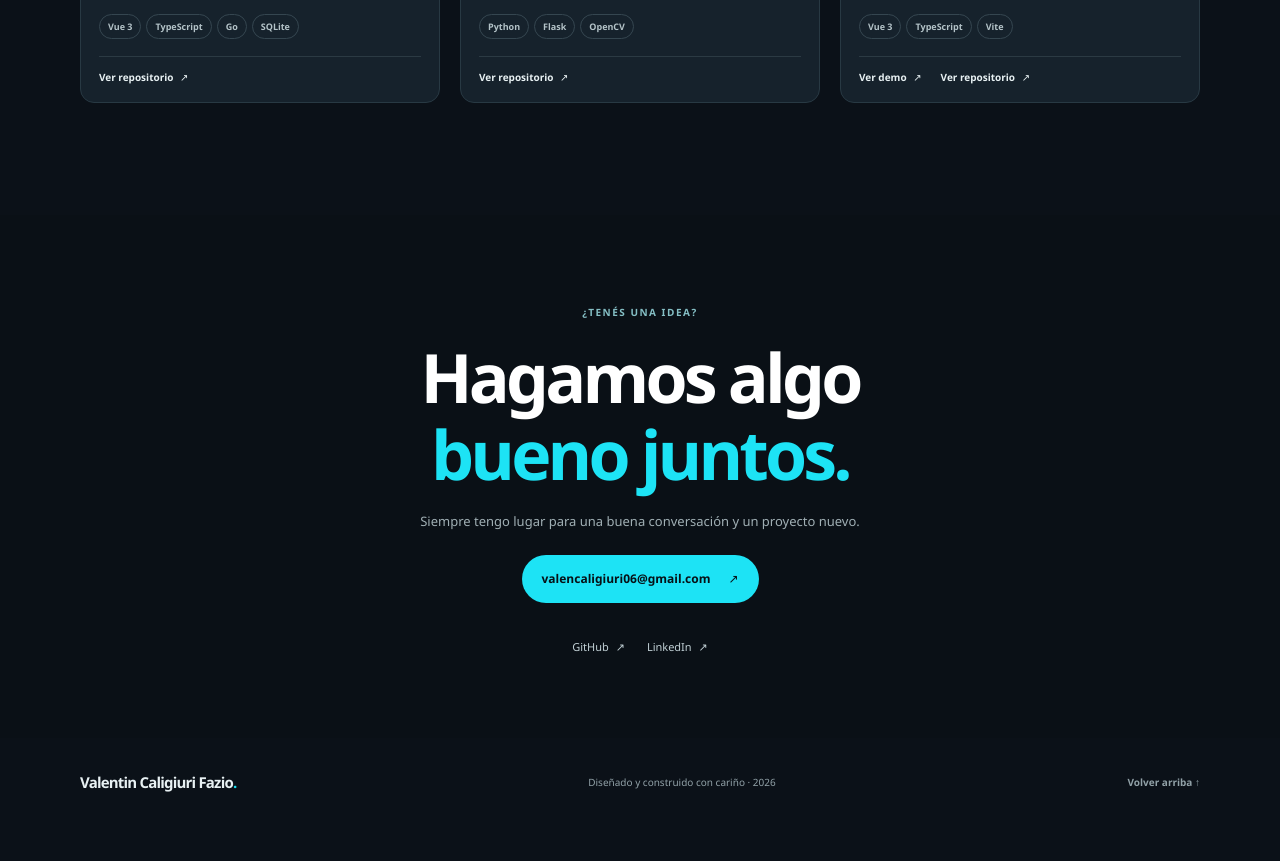
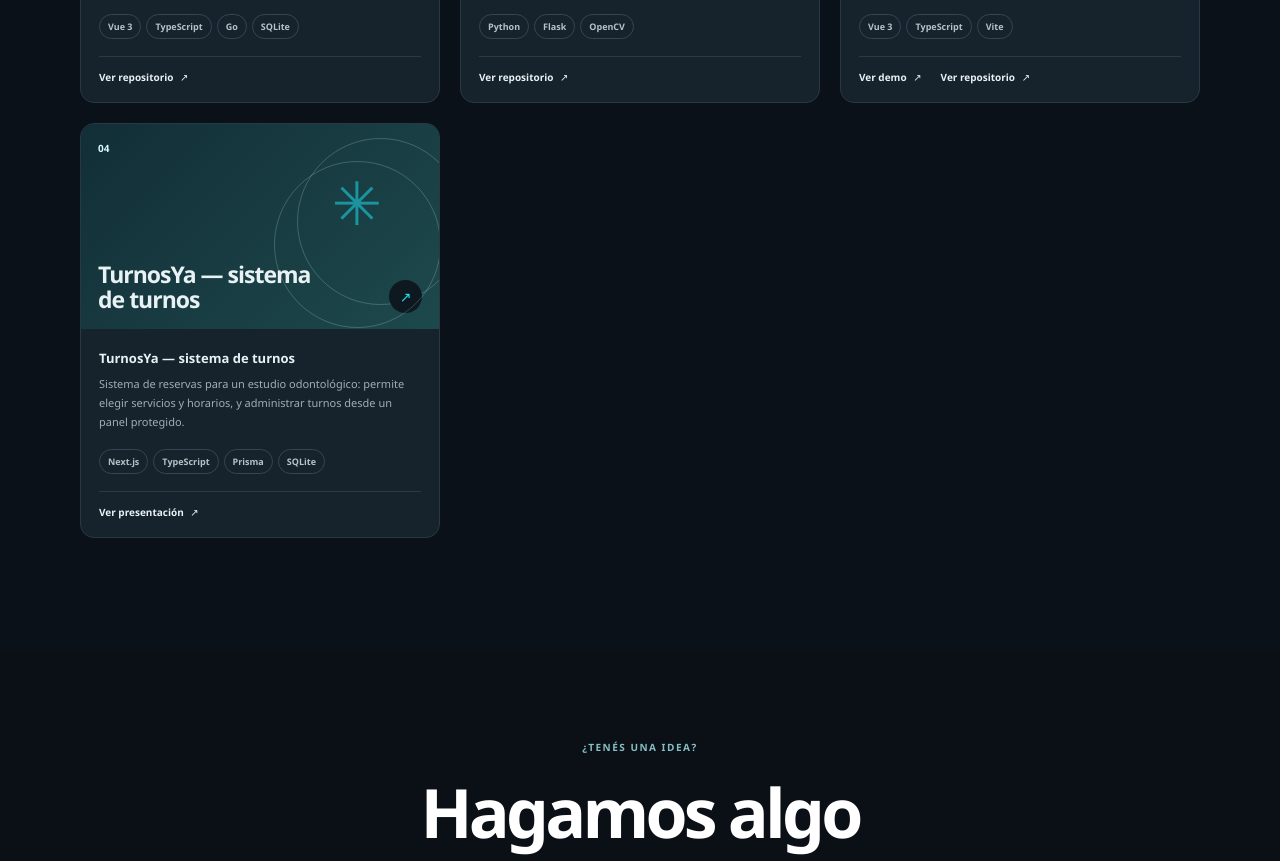
Before and after one commit to valencaligiuri/portafolio-valen, a React (Vite) app: page / in a window 1280 px wide. Shown: the part 1620-2481 px from the top of the page. Before the commit the page ends 2446 px from the top, so only its background shows below. Built offline with nearby package versions, Linux system fonts and the light colour scheme.

Commit message:
add project

```diff
--- a/src/components/Projects.jsx
+++ b/src/components/Projects.jsx
@@ -43,6 +43,12 @@ function Projects() {
                     Ver demo <span aria-hidden="true">↗</span>
                   </a>
                 )}
+                {project.videoUrl && (
+                  <a href={project.videoUrl} target="_blank" rel="noreferrer">
+                    Ver presentación <span aria-hidden="true">↗</span>
+                  </a>
+                )}
+                {project.repositoryUrl && (
                   <a
                     href={project.repositoryUrl}
                     target="_blank"
@@ -50,6 +56,7 @@ function Projects() {
                   >
                     Ver repositorio <span aria-hidden="true">↗</span>
                   </a>
+                )}
               </div>
             </div>
           </article>
--- a/src/data/portfolioData.js
+++ b/src/data/portfolioData.js
@@ -1,5 +1,7 @@
 // Editá este archivo para actualizar los textos, enlaces y proyectos.
 // Los componentes solo presentan estos datos; no hace falta cambiar su lógica.
+import turnosYaPresentation from "../assets/turnosya-presentacion.mp4";
+
 const linkedinUrl = "https://www.linkedin.com/in/valentin-caligiuri-fazio-124a8732a/";
 
 export const portfolioData = {
@@ -60,5 +62,15 @@ export const portfolioData = {
       repositoryUrl: "https://github.com/valencaligiuri/presupuestador",
       style: "project-card--peach",
     },
+    {
+      id: 4,
+      number: "04",
+      title: "TurnosYa — sistema de turnos",
+      description:
+        "Sistema de reservas para un estudio odontológico: permite elegir servicios y horarios, y administrar turnos desde un panel protegido.",
+      tags: ["Next.js", "TypeScript", "Prisma", "SQLite"],
+      videoUrl: turnosYaPresentation,
+      style: "project-card--green",
+    },
   ],
 };
```
Also changed, not shown: 1 other file (tests, documents, lock files or other folders). Lines whose indentation alone changed are shown as unchanged.
